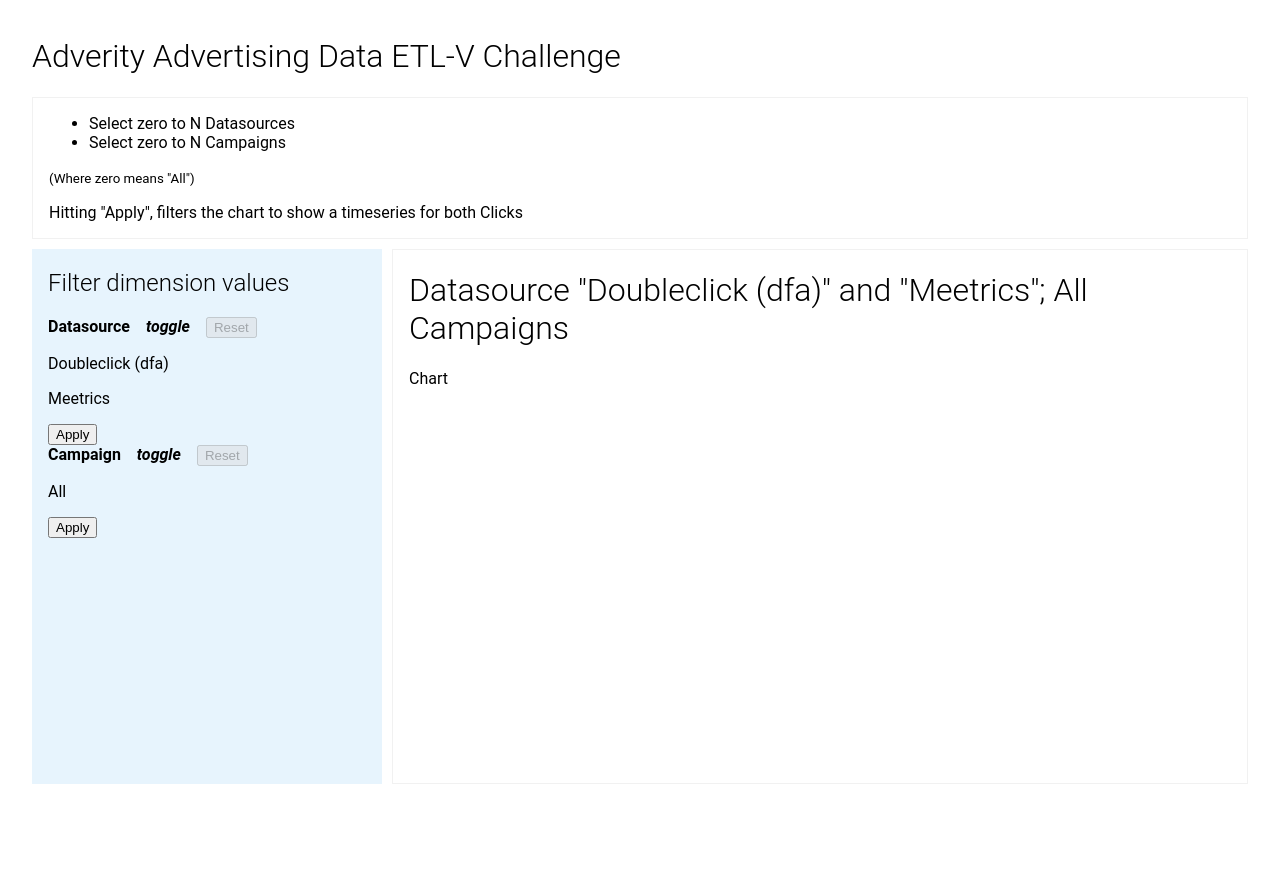
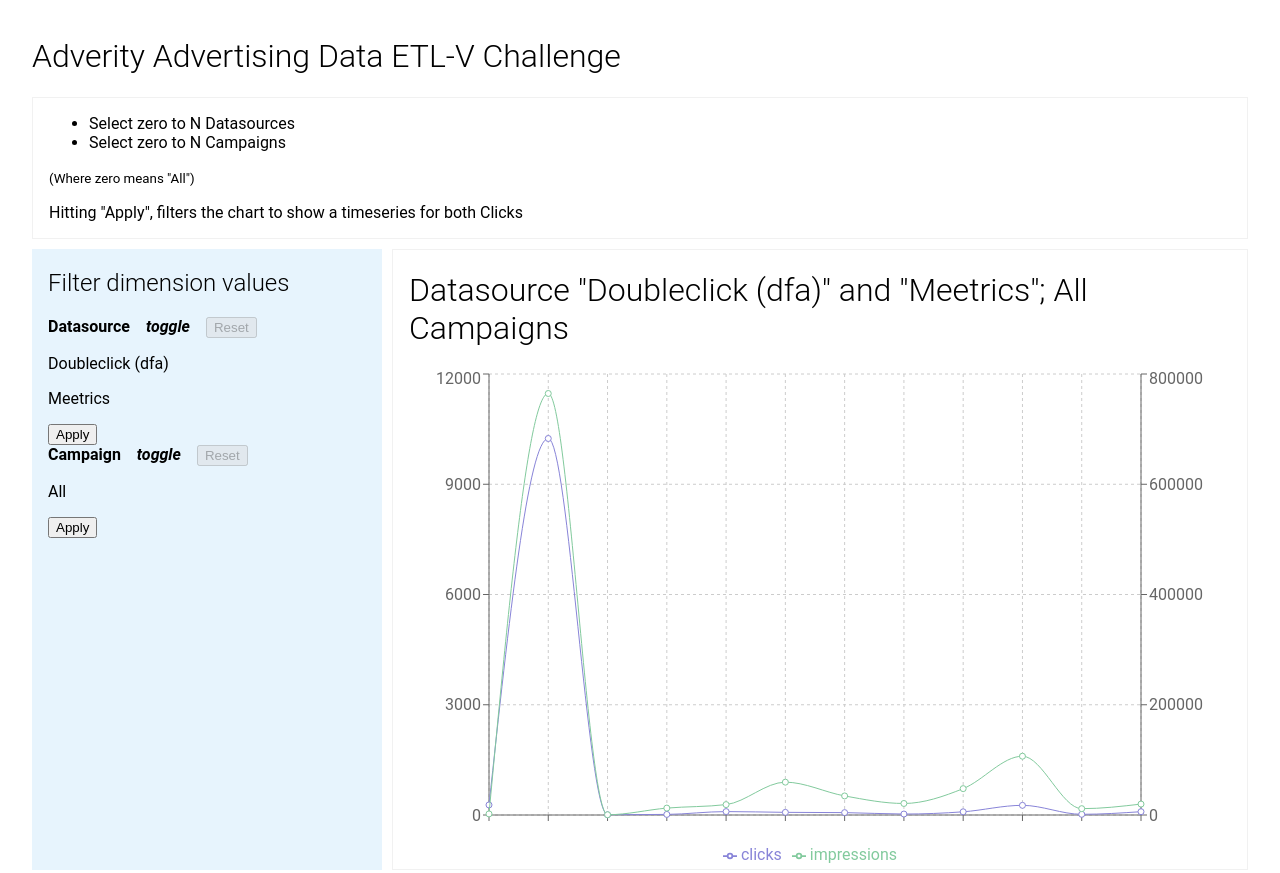
Before and after one commit to cnotv/advertising-data, a React (Create React App) app: page / in a window 1280 px wide. Before the commit the page ends 800 px from the top, so only its background shows below. Built offline with nearby package versions, Linux system fonts and the light colour scheme.

Commit message:
Add chart to the project

```diff
--- a/package.json
+++ b/package.json
@@ -13,6 +13,7 @@
     "react": "^17.0.2",
     "react-dom": "^17.0.2",
     "react-scripts": "4.0.3",
+    "recharts": "^2.1.2",
     "typescript": "^4.1.2",
     "web-vitals": "^1.0.1"
   },
--- a/src/App.css
+++ b/src/App.css
@@ -15,3 +15,7 @@
   border: 1px solid #f1f1f1;
   padding: 0 1em;
 }
+
+.app__chart {
+  height: 500px;
+}
--- a/src/App.tsx
+++ b/src/App.tsx
@@ -4,11 +4,19 @@
 import { Sidebar } from './components/Sidebar';
 
 function App() {
-  const chart = [
-    {
-      clicks: 200,
-      impressions: 60000
-    },
+  const data: Data[] = [
+    { date: '01.01.2019', dataSource: 'Facebook Ads', campaign: '	Like Ads', clicks: 274, impressions: 1979 },
+    { date: '01.01.2019', dataSource: 'Facebook Ads', campaign: '	Offer Campaigns - Conversions', clicks: 10245, impressions: 764627 },
+    { date: '01.01.2019', dataSource: 'Google Adwords', campaign: 'B2B - Leads', clicks: 7, impressions: 444 },
+    { date: '01.01.2019', dataSource: 'Google Adwords', campaign: 'GDN Prospecting - App - Prio 1 Offer', clicks: 16, impressions: 12535 },
+    { date: '01.01.2019', dataSource: 'Google Adwords', campaign: 'GDN Prospecting - App - Prio 2 Offer', clicks: 93, impressions: 18866 },
+    { date: '01.01.2019', dataSource: 'Google Adwords', campaign: 'GDN Prospecting - Desktop - India Offer', clicks: 72, impressions: 59558 },
+    { date: '01.01.2019', dataSource: 'Google Adwords', campaign: 'GDN Prospecting - Desktop - Prio 1 Offer', clicks: 65, impressions: 34592 },
+    { date: '01.01.2019', dataSource: 'Google Adwords', campaign: 'GDN Prospecting - Desktop - Prio 2 Offer', clicks: 26, impressions: 20901 },
+    { date: '01.01.2019', dataSource: 'Google Adwords', campaign: 'GDN Prospecting - Desktop - Prio 3 Offer', clicks: 87, impressions: 47845 },
+    { date: '01.01.2019', dataSource: 'Google Adwords', campaign: 'GDN Prospecting - Desktop - Prio 4 Offer', clicks: 263, impressions: 106641 },
+    { date: '01.01.2019', dataSource: 'Google Adwords', campaign: 'GDN Prospecting - Interstitials - Prio 1 Offer', clicks: 19, impressions: 11483 },
+    { date: '01.01.2019', dataSource: 'Google Adwords', campaign: 'GDN Prospecting - Interstitials - Prio 2 Offer', clicks: 90, impressions: 19809 },
   ];
 
   return (
@@ -18,7 +26,9 @@
 
       <main className="app__content">
         <h1>Datasource "Doubleclick (dfa)" and "Meetrics"; All Campaigns</h1>
-        <Chart />
+        <div className="app__chart">
+          <Chart data={data} />
+        </div>
       </main>
     </div>
   );
--- a/src/components/Chart.tsx
+++ b/src/components/Chart.tsx
@@ -1,5 +1,32 @@
-export const Chart = () => {
+import { LineChart, Line, XAxis, YAxis, CartesianGrid, Tooltip, Legend, ResponsiveContainer } from 'recharts';
+
+interface ChartProps {
+	data: Data[]
+}
+
+export const Chart = ({data}: ChartProps) => {
   return (
-    <div>Chart</div>
+    <ResponsiveContainer width="100%" height="100%">
+      <LineChart
+        width={500}
+        height={300}
+        data={data}
+        margin={{
+          top: 5,
+          right: 30,
+          left: 20,
+          bottom: 5,
+        }}
+      >
+        <CartesianGrid strokeDasharray="3 3" />
+        <XAxis dataKey="name" />
+        <YAxis yAxisId="left" />
+        <YAxis yAxisId="right" orientation="right" />
+        <Tooltip />
+        <Legend />
+        <Line yAxisId="left" type="monotone" dataKey="clicks" stroke="#8884d8" activeDot={{ r: 8 }} />
+        <Line yAxisId="right" type="monotone" dataKey="impressions" stroke="#82ca9d" />
+      </LineChart>
+    </ResponsiveContainer>
   );
-};
+}
```
Also changed, not shown: src/types/data.d.ts (added, +7 -0 lines), 1 other file (tests, documents, lock files or other folders).
